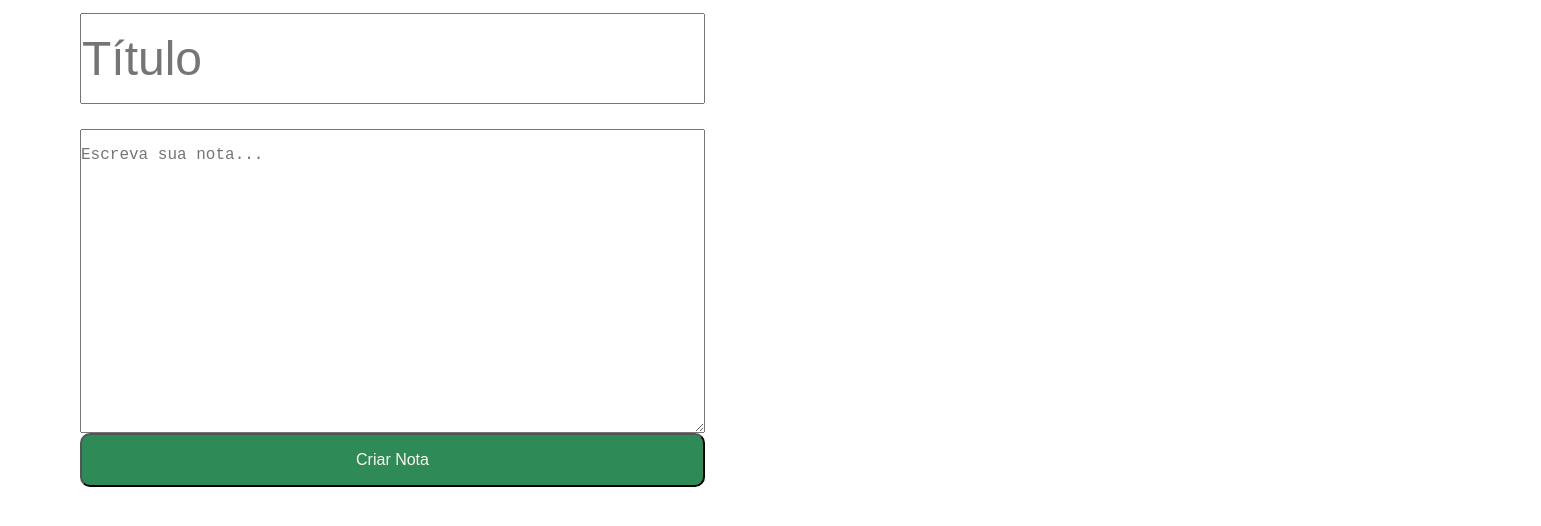
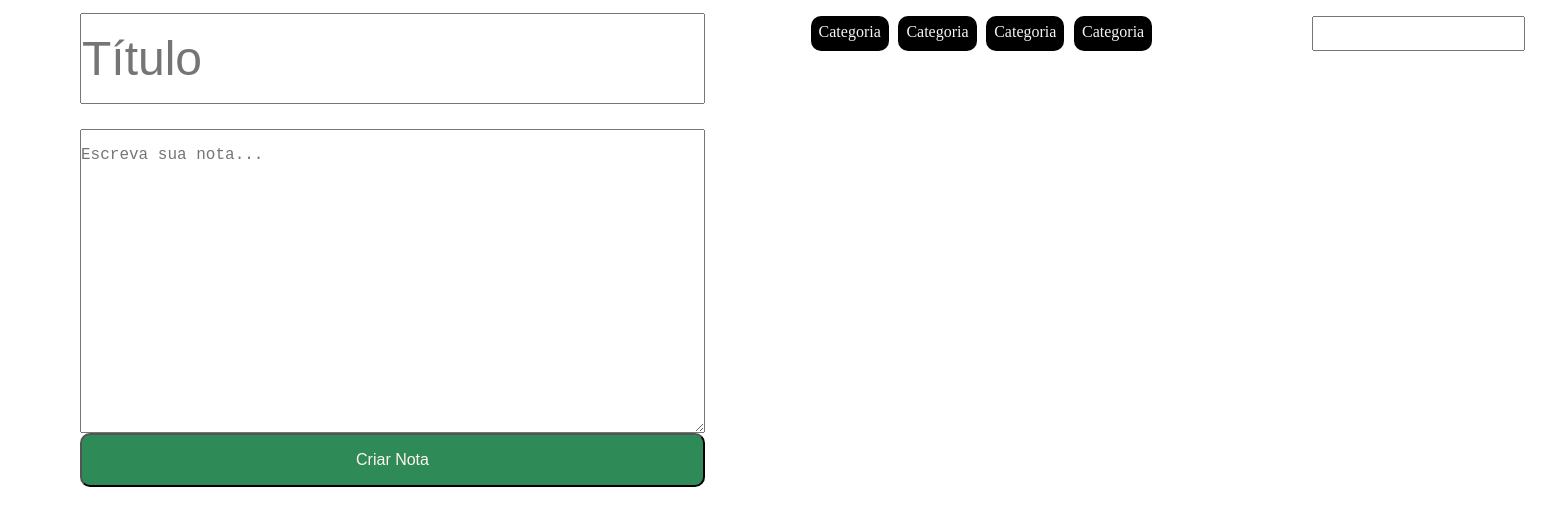
Before and after one commit to diorodro/introducao-react, a React (Create React App) app: page / in a window 1280 px wide. Shown: the top 526 px of the page, 1541 px wide, since content can reach past the window. Built offline with nearby package versions, Linux system fonts and the light colour scheme; the HTML template or start-up script is replaced by a standard one.

Commit message:
Adicionando Estilo no Componente ListaDeCategorias

```diff
--- a/src/App.js
+++ b/src/App.js
@@ -1,7 +1,8 @@
 import React, { Component } from 'react';
-import ListaDeNotas from './components/ListaDeNotas/'
-import FormularioCadastro from './components/FormularioCadastro/'
-import "./assets/App.css"
+import ListaDeNotas from './components/ListaDeNotas/';
+import FormularioCadastro from './components/FormularioCadastro/';
+import ListaDeCategorias from './components/ListaDeCategorias/';
+import "./assets/App.css";
 import './assets/index.css';
 
 
@@ -25,18 +26,21 @@ class App extends Component {
 
     deletarNota(index) {
         let arrayNotas = this.state.notas;
-        arrayNotas.splice(index,1);
-        this.setState({ notas: arrayNotas})
+        arrayNotas.splice(index, 1);
+        this.setState({ notas: arrayNotas })
     }
 
     render() {
         return (
             <div className="conteudo">
                 <FormularioCadastro criarNota={this.criarNota.bind(this)} />
-                <ListaDeNotas
-                    apagarNota={this.deletarNota.bind(this)}
-                    notas={this.state.notas}
-                />
+                <main className="conteudo-principal">
+                    <ListaDeCategorias/>
+                    <ListaDeNotas
+                        apagarNota={this.deletarNota.bind(this)}
+                        notas={this.state.notas}
+                    />
+                </main>
             </div>
         );
     }
--- /dev/null
+++ b/src/components/ListaDeCategorias/ListaDeCategorias.jsx
@@ -0,0 +1,21 @@
+import { Component } from "react";
+import "./estilo.css";
+
+
+class ListaDeCategorias extends Component {
+    render() {
+        return (
+            <section className="lista-categorias">
+                <ul className="lista-categorias__lista">
+                    <li className="lista-categorias__item">Categoria</li>
+                    <li className="lista-categorias__item">Categoria</li>
+                    <li className="lista-categorias__item">Categoria</li>
+                    <li className="lista-categorias__item">Categoria</li>
+                </ul>
+                <input type="text" className="lista-categorias__input"/>
+            </section>
+        );
+    }
+}
+
+export default ListaDeCategorias;
--- /dev/null
+++ b/src/components/ListaDeCategorias/estilo.css
@@ -0,0 +1,21 @@
+.lista-categorias{
+    display: flex;
+    justify-content: space-around;
+    margin: 1rem;
+}
+
+.lista-categorias__lista{
+    display: flex;
+}
+
+.lista-categorias__item{
+    background-color: black;
+    border-radius: 10px;
+    color: whitesmoke;
+    padding: .5rem;
+    margin-left: .6rem;
+}
+.lista-categorias__input{
+    padding: .5rem 1rem;
+    margin-left: 10rem;
+}
--- /dev/null
+++ b/src/components/ListaDeCategorias/index.js
@@ -0,0 +1,2 @@
+import ListaDeCategorias from "./ListaDeCategorias";
+export default ListaDeCategorias;
```
